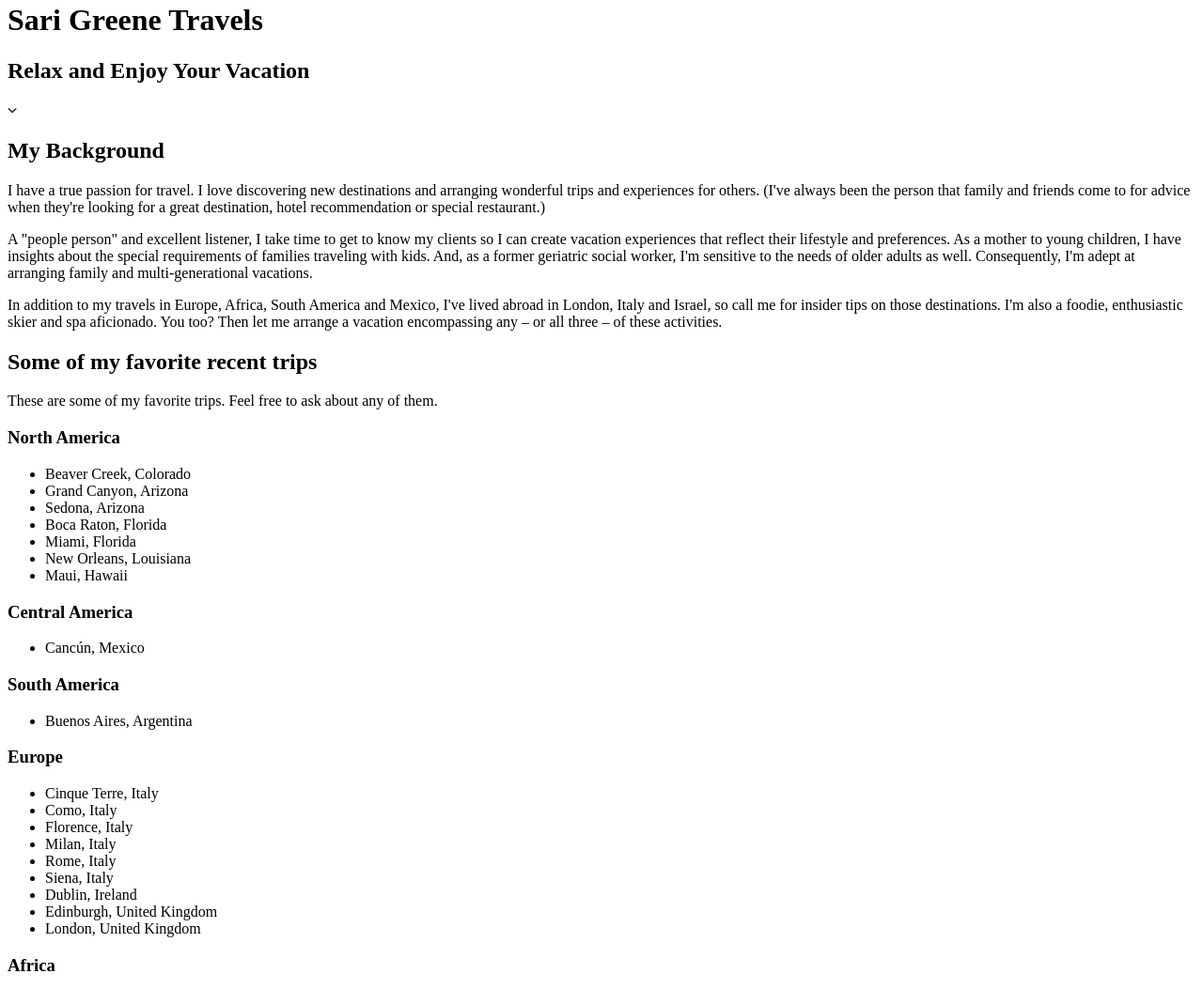
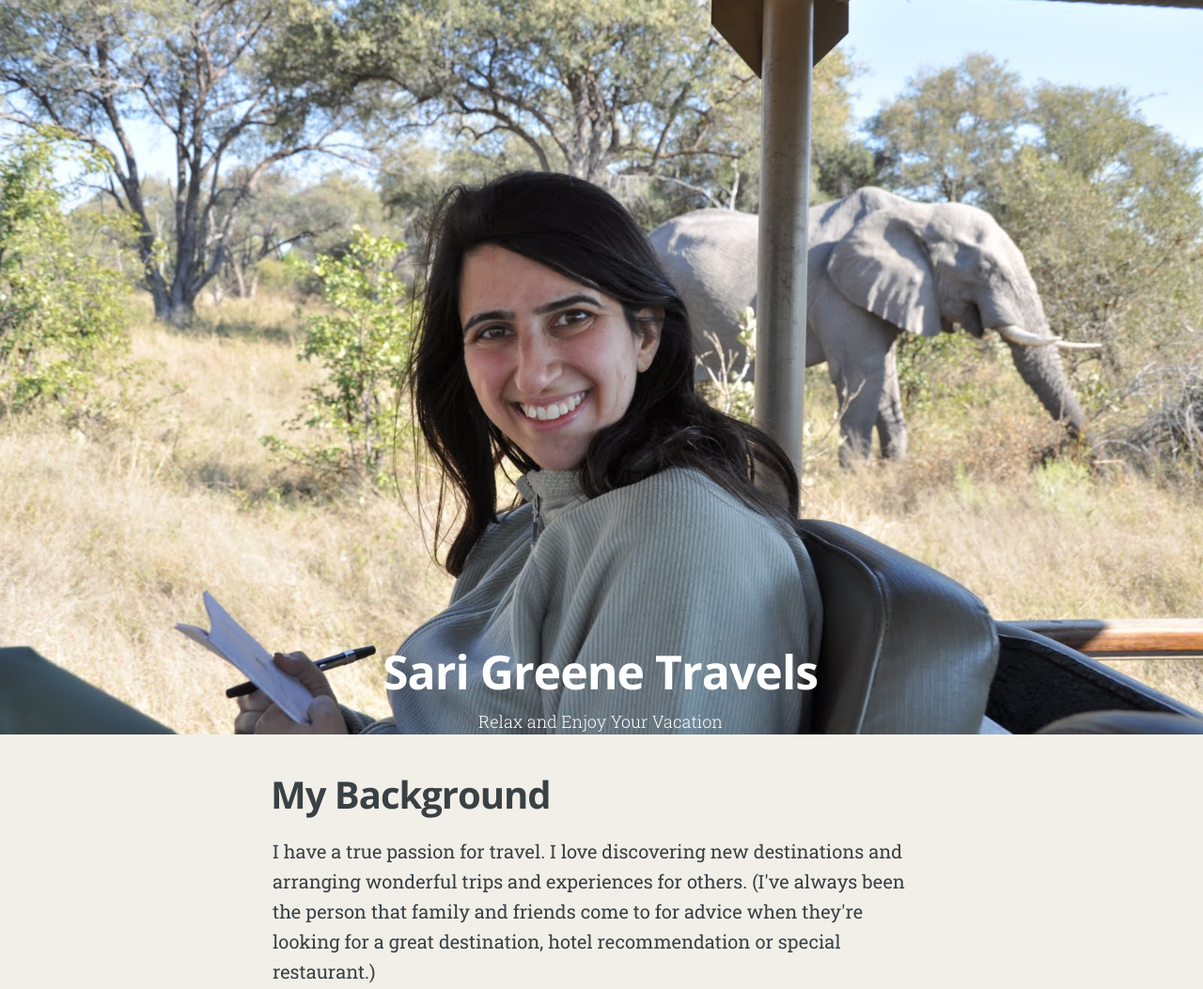
Before and after one commit to sarigreene/travels, a plain HTML site: page index.html in a window 1280 px wide. Shown: the part 18-1071 px from the top of the page at 94% size. Drawn offline with nearby package versions, Linux system fonts and the light colour scheme; the site is published under a folder, as on GitHub Pages, so addresses that start at the root find nothing.

Commit message:
relative urls

```diff
--- a/index.html
+++ b/index.html
@@ -25,7 +25,7 @@
     <meta name="viewport" content="width=device-width, initial-scale=1.0" />
 
 
-    <link rel="stylesheet" type="text/css" href="/assets/css/screen.css" />
+    <link rel="stylesheet" type="text/css" href="assets/css/screen.css" />
 
     <link href='http://fonts.googleapis.com/css?family=Open+Sans+Condensed:300,300italic,700' rel='stylesheet' type='text/css'>
 
@@ -43,7 +43,7 @@
 
 
 
-<header id="site-head" style="background-image: url(/content/images/2013/Nov/sari_safari_elephant.JPG)">
+<header id="site-head" style="background-image: url(content/images/2013/Nov/sari_safari_elephant.JPG)">
     <div class="vertical">
         <div id="site-head-content" class="inner">
 
@@ -229,7 +229,7 @@
 
 
 
-    <script type="text/javascript" src="/assets/js/index.js"></script>
+    <script type="text/javascript" src="assets/js/index.js"></script>
 
 </body>
 </html>
```
Also changed, not shown: params.json (+1 -1 lines).
